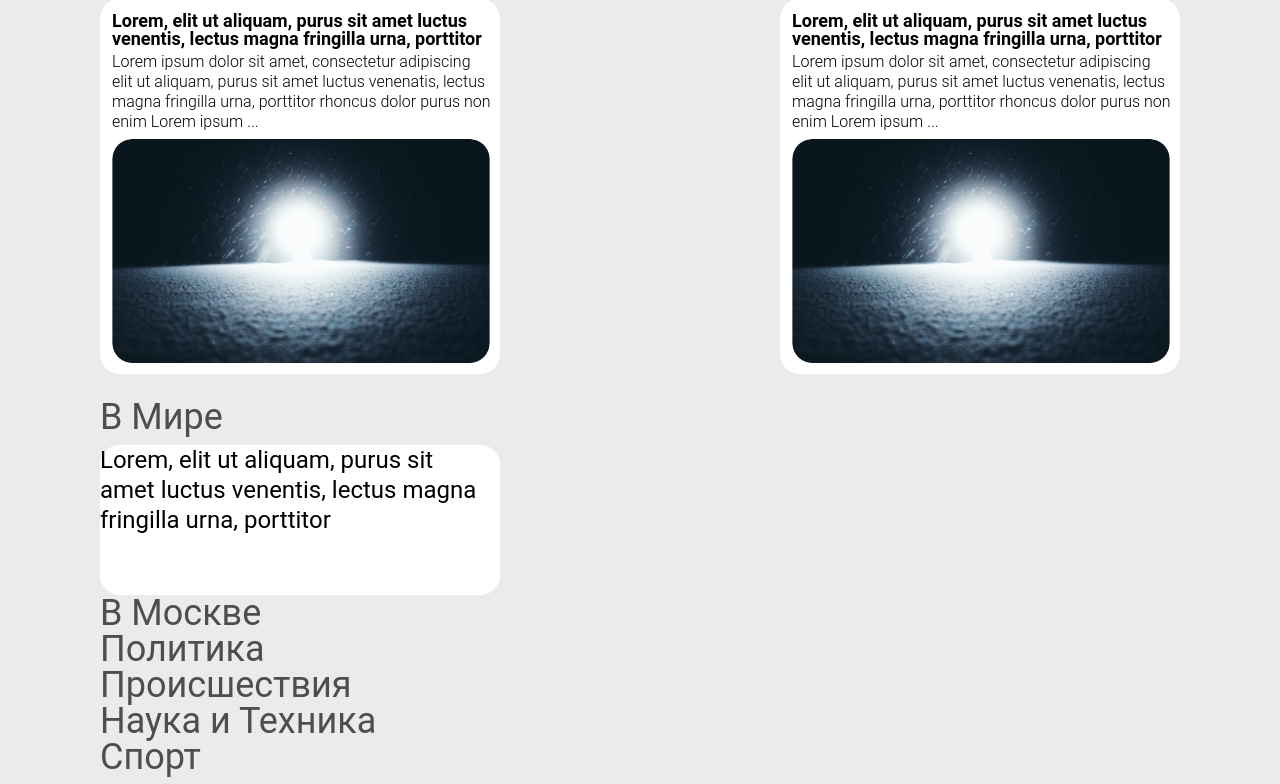
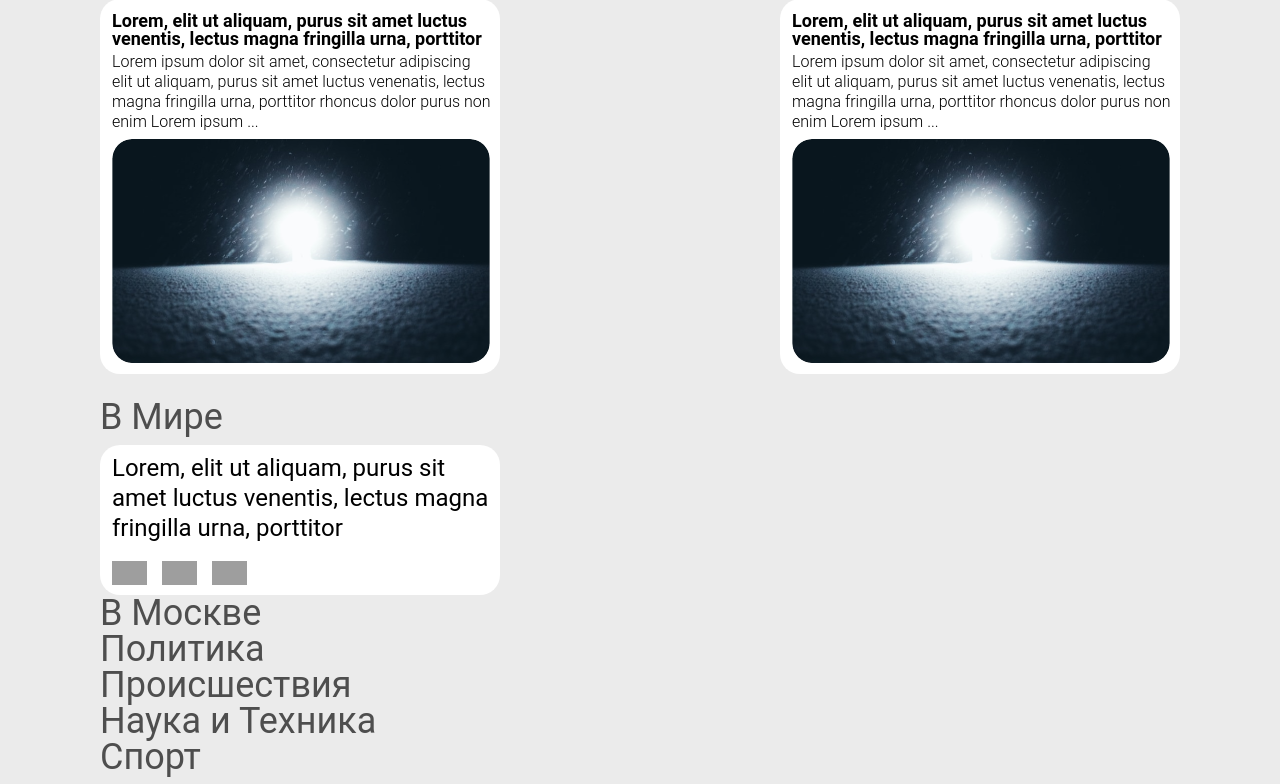
Before and after one commit to suraikin-ilya/inj_project_2_sem, a PHP site: page / in a window 1280 px wide. Shown: the part 1007-1791 px from the top of the page. Run offline with PHP 8.4, Linux system fonts and the light colour scheme; grey boxes are pictures that could not be loaded.

Commit message:
Update style.css

```diff
--- a/css/style.css
+++ b/css/style.css
@@ -264,35 +264,39 @@
 	border-radius: 20px;
 	background-color: #fff;
 	margin-top: 10px;
+	padding-top: 8px;
+	padding-left: 12px;
 }
 
 .article h4{
 	max-width: 380px;
 	max-height: 100px;
 	color: #000000;
-	box-shadow:;
 	font-family: Roboto;
 	font-size: 24px;
 	font-weight: medium;
 	line-height: 30px;
+	margin-bottom: 20px;
 }
 
 .article span{
 	color: #4e4e4e;
 	font-family: Roboto;
-	font-size: 16px;
-	font-weight: 300;
+	font-size: 20px;
+	font-weight: 400;
 	line-height: 20px;
-}
-
-.article span:nth-child(1){
-	background: url('') no-repeat left;
+	margin-right: 15px;
+	padding-left: 35px;
 }
 
 .article span:nth-child(2){
-	background: url('') no-repeat left;
+	background: url('./../img/eye.svg') no-repeat ;
 }
 
 .article span:nth-child(3){
-	background: url('') no-repeat left;
+	background: url('./../img/comment.svg') no-repeat ;
 }
+
+.article span:nth-child(4){
+	background: url('./../img/calendar.svg') no-repeat ;
+}
```
